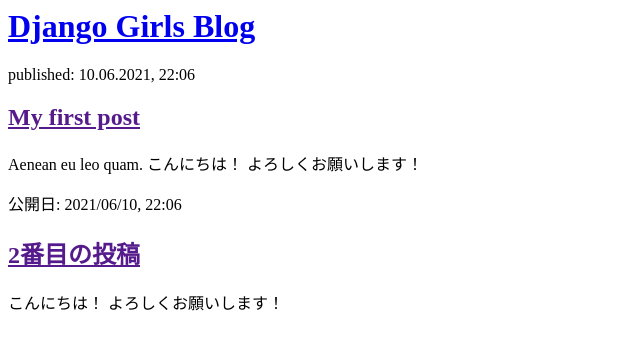
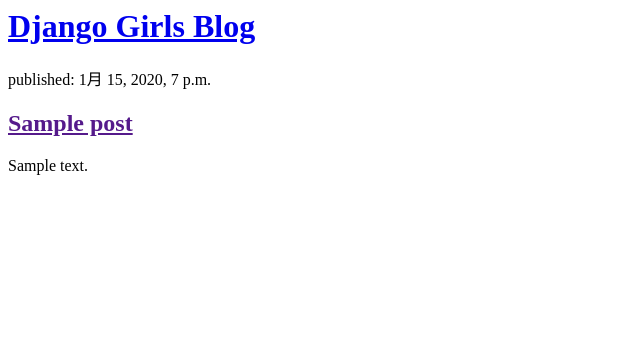
Before and after one commit to g-fukaura/my-first-blog, a Django app: page / in a window 1280 px wide. Shown: the top 350 px of the page, without its empty margins (0-640 px from the left). Run offline with Django 3.2, Linux system fonts and the light colour scheme; tables that the repository leaves empty hold one stand-in row (values such as "Sample post").

Commit message:
Modified templates to display posts from database

```diff
--- a/blog/models.py
+++ b/blog/models.py
@@ -1,4 +1,3 @@
-from datetime import time
 from django.conf import settings
 from django.db import models
 from django.utils import timezone
@@ -12,7 +11,7 @@
     published_date = models.DateTimeField(blank=True, null=True)
 
     def publish(self):
-        self.published_date = timezone.now
+        self.published_date = timezone.now()
         self.save()
 
     def __str__(self):
--- a/blog/templates/blog/post_list.html
+++ b/blog/templates/blog/post_list.html
@@ -7,16 +7,12 @@
             <h1><a href="/">Django Girls Blog</a></h1>
         </div>
 
-        <div>
-            <p>published: 10.06.2021, 22:06</p>
-            <h2><a href="">My first post</a></h2>
-            <p>Aenean eu leo quam. こんにちは！ よろしくお願いします！</p>
-        </div>
-
-        <div>
-            <p>公開日: 2021/06/10, 22:06</p>
-            <h2><a href="">2番目の投稿</a></h2>
-            <p>こんにちは！ よろしくお願いします！</p>
-        </div>
+        {% for post in posts %}
+            <div>
+                <p>published: {{ post.published_date }}</p>
+                <h2><a href="">{{ post.title }}</a></h2>
+                <p>{{ post.text|linebreaksbr }}</p>
+            </div>
+        {% endfor %}
     </body>
 </html>
--- a/blog/views.py
+++ b/blog/views.py
@@ -1,4 +1,7 @@
 from django.shortcuts import render
+from django.utils import timezone
+from .models import Post
 
 def post_list(request):
-    return render(request, 'blog/post_list.html', {})
+    posts = Post.objects.filter(published_date__lte=timezone.now()).order_by('published_date')
+    return render(request, 'blog/post_list.html', {'posts': posts})
```
